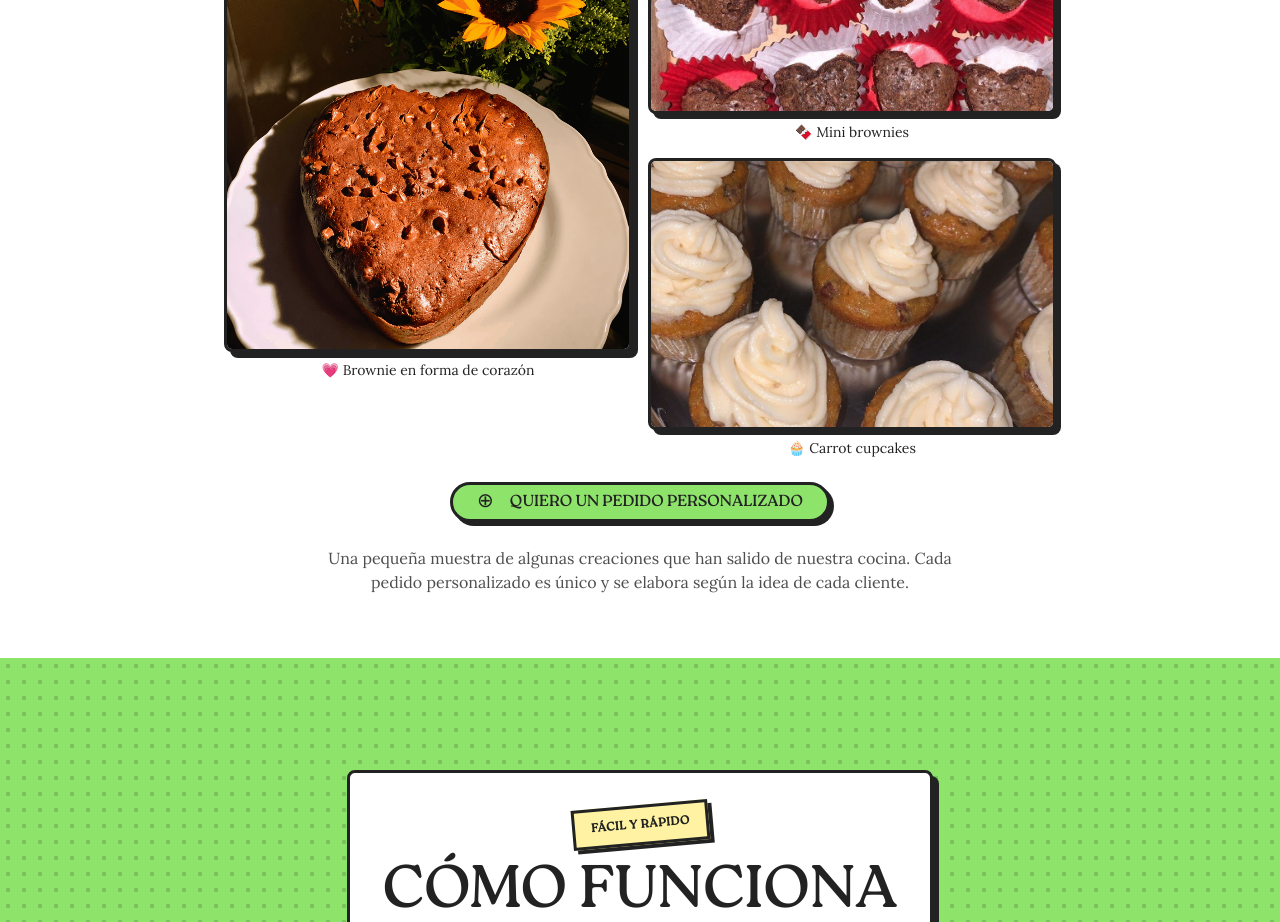
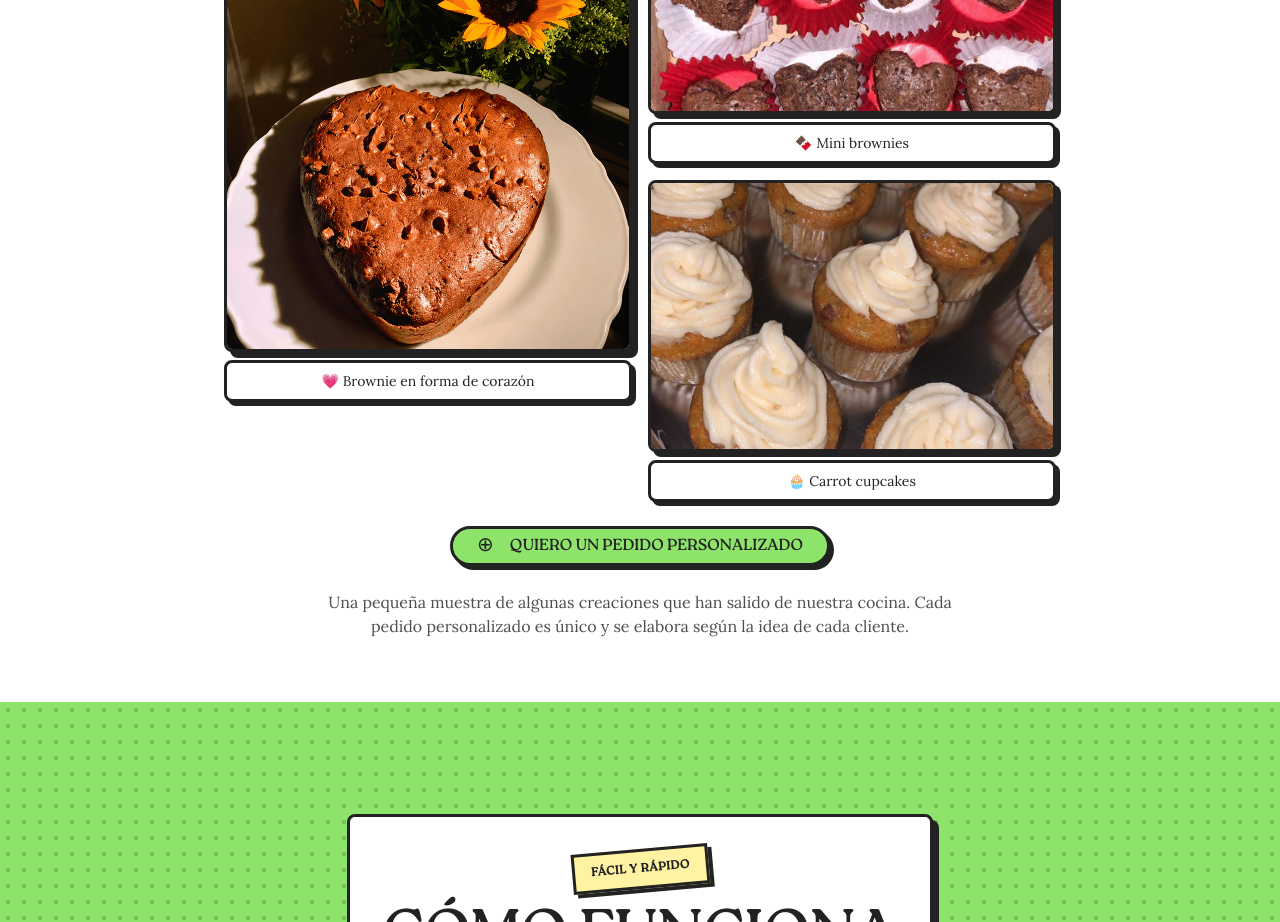
Before and after one commit to JAOCruz/tasty_temptations, a Next.js app: page / in a window 1280 px wide. Shown: the part 4160-5082 px from the top of the page. Built offline with nearby package versions, Linux system fonts and the light colour scheme.

Commit message:
style: add white button-style backgrounds to custom orders photo captions

```diff
--- a/components/sections/CustomOrders.tsx
+++ b/components/sections/CustomOrders.tsx
@@ -32,7 +32,7 @@ export function CustomOrders() {
                 sizes="(max-width: 640px) 100vw, 50vw"
               />
             </div>
-            <p className="text-center font-base text-sm text-brand-black">
+            <p className="rounded-base border-[3px] border-border bg-white px-4 py-2 text-center font-base text-sm text-brand-black shadow-[4px_4px_0_#222222]">
               💗 Brownie en forma de corazón
             </p>
           </div>
@@ -48,7 +48,9 @@ export function CustomOrders() {
                 sizes="(max-width: 640px) 100vw, 50vw"
               />
             </div>
-            <p className="text-center font-base text-sm text-brand-black">🍫 Mini brownies</p>
+            <p className="rounded-base border-[3px] border-border bg-white px-4 py-2 text-center font-base text-sm text-brand-black shadow-[4px_4px_0_#222222]">
+              🍫 Mini brownies
+            </p>
           </div>
 
           {/* Right column - carrot cupcakes */}
@@ -62,7 +64,9 @@ export function CustomOrders() {
                 sizes="(max-width: 640px) 100vw, 50vw"
               />
             </div>
-            <p className="text-center font-base text-sm text-brand-black">🧁 Carrot cupcakes</p>
+            <p className="rounded-base border-[3px] border-border bg-white px-4 py-2 text-center font-base text-sm text-brand-black shadow-[4px_4px_0_#222222]">
+              🧁 Carrot cupcakes
+            </p>
           </div>
         </div>
 
```
